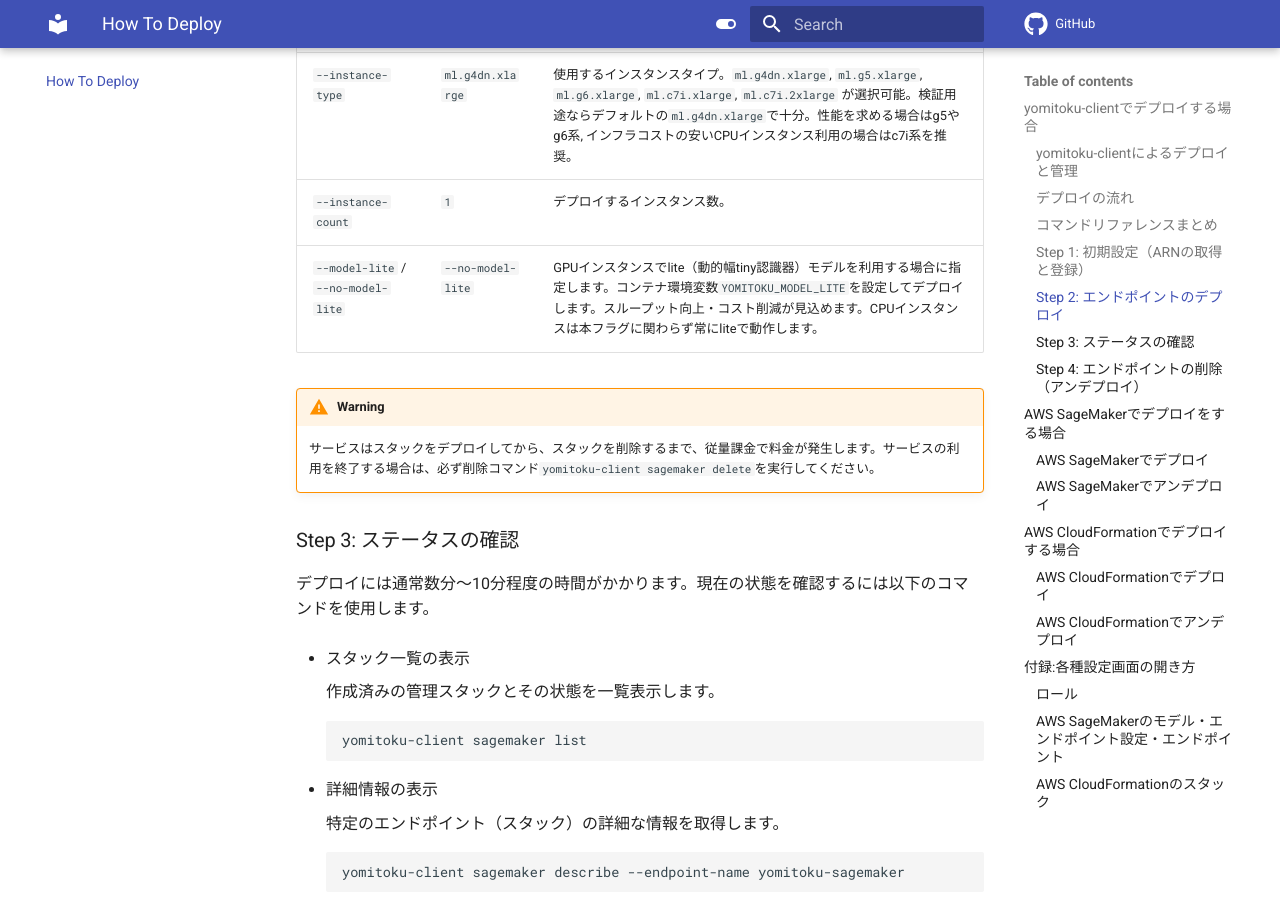
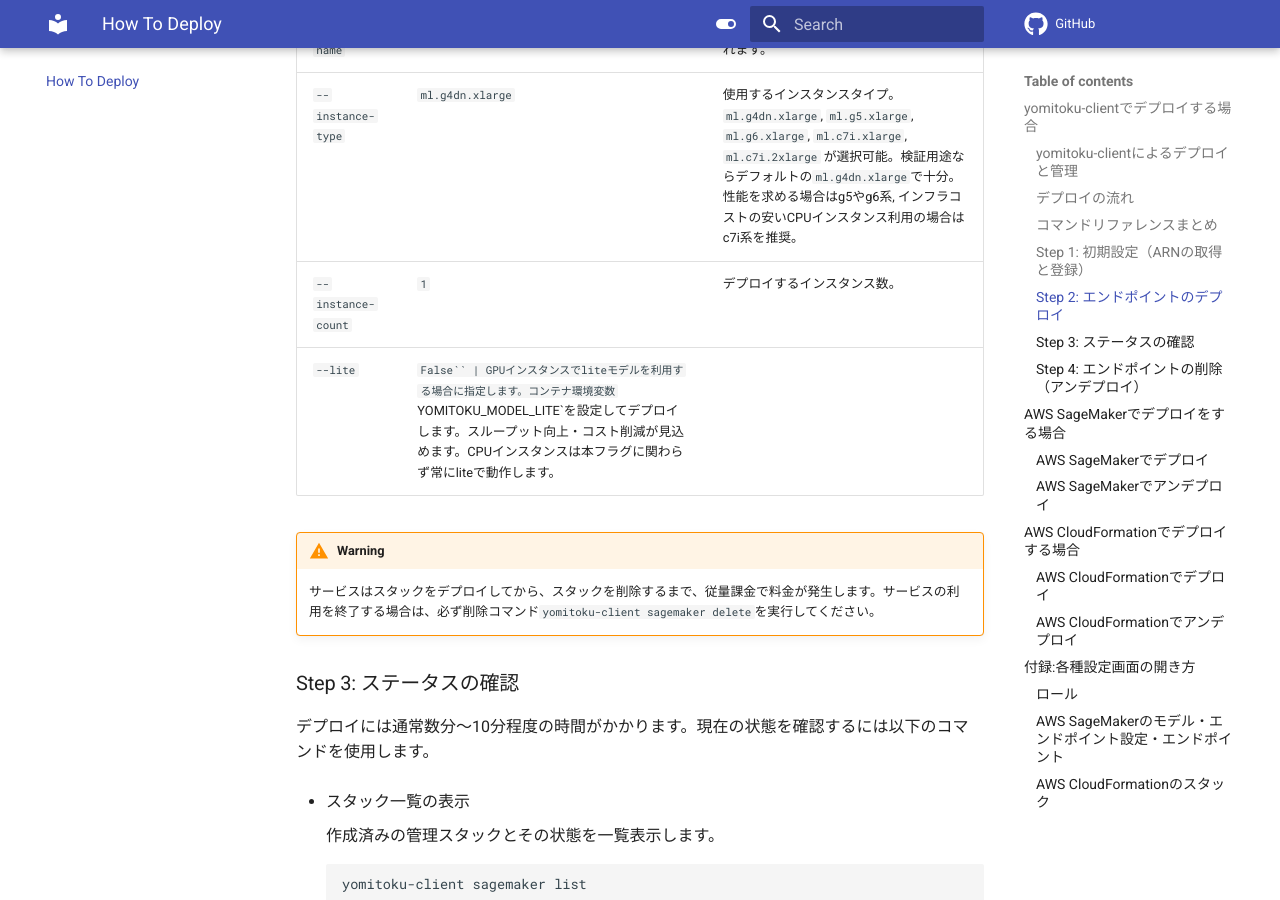
Before and after one commit to MLism-Inc/yomitoku-client, an MkDocs documentation site: the page built from docs/deploy-yomitoku-pro.md, in a window 1280 px wide and 900 px high, scrolled down 2566 px. Built offline with MkDocs 1.6.1 and Material for MkDocs 9.7.7, drawn with Linux system fonts in a browser that asks for light colours; comment, search, counter and statistics services are not loaded.

Commit message:
Fix docs

```diff
--- a/docs/deploy-yomitoku-pro.md
+++ b/docs/deploy-yomitoku-pro.md
@@ -93,7 +93,7 @@
 | `--endpoint-name` | `yomitoku-sagemaker` | 作成するエンドポイントの名前。CloudFormationのスタック名にも利用されます。 |
 | `--instance-type` | `ml.g4dn.xlarge` | 使用するインスタンスタイプ。`ml.g4dn.xlarge`, `ml.g5.xlarge`, `ml.g6.xlarge`, `ml.c7i.xlarge`, `ml.c7i.2xlarge` が選択可能。検証用途ならデフォルトの`ml.g4dn.xlarge`で十分。性能を求める場合はg5やg6系, インフラコストの安いCPUインスタンス利用の場合はc7i系を推奨。 |
 | `--instance-count` | `1` | デプロイするインスタンス数。 |
-| `--model-lite` / `--no-model-lite` | `--no-model-lite` | GPUインスタンスでlite（動的幅tiny認識器）モデルを利用する場合に指定します。コンテナ環境変数`YOMITOKU_MODEL_LITE`を設定してデプロイします。スループット向上・コスト削減が見込めます。CPUインスタンスは本フラグに関わらず常にliteで動作します。 |
+| `--lite` | `False`` | GPUインスタンスでliteモデルを利用する場合に指定します。コンテナ環境変数`YOMITOKU_MODEL_LITE`を設定してデプロイします。スループット向上・コスト削減が見込めます。CPUインスタンスは本フラグに関わらず常にliteで動作します。 |
 
 
 !!! warning
```
